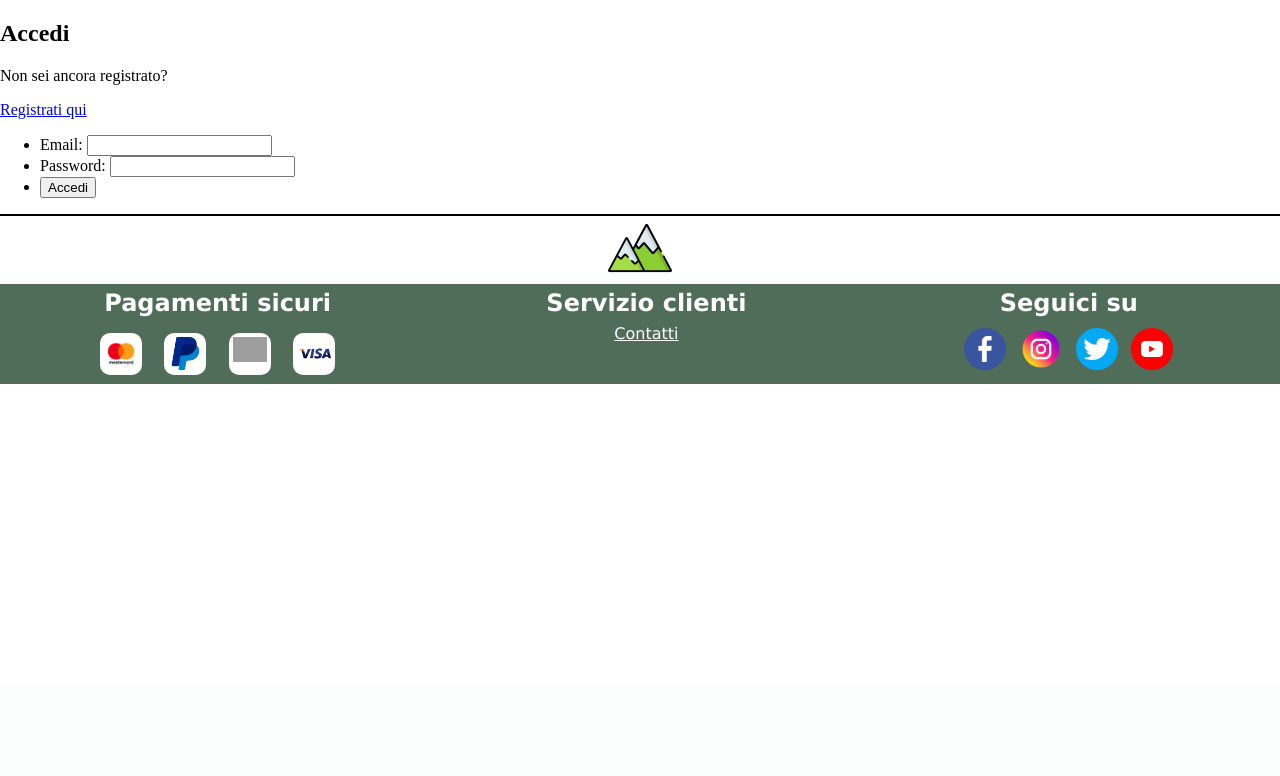
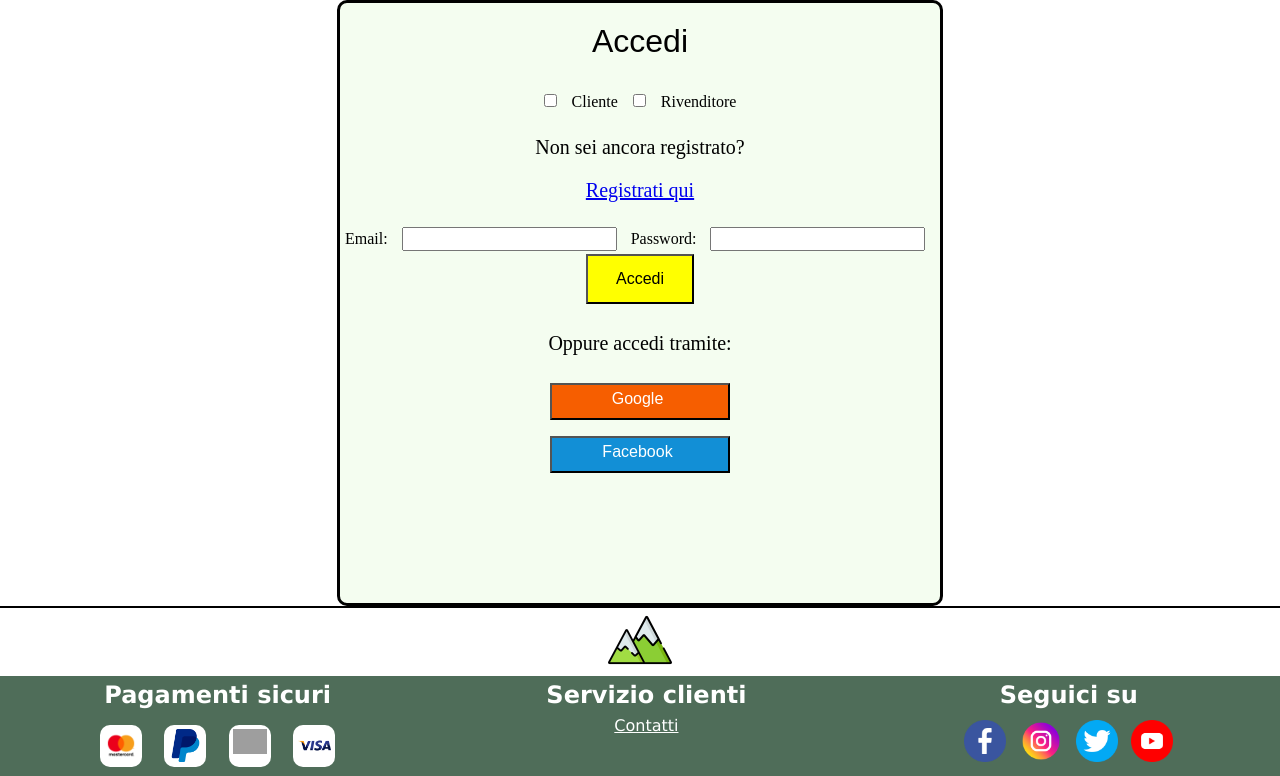
Before and after one commit to EdoardoPuce/webproject, a PHP site: page /login.php in a window 1280 px wide. Shown: the part 114-890 px from the top of the page. Before the commit the page ends 498 px from the top, so only its background shows below. Run offline with PHP 8.4, Linux system fonts and the light colour scheme; grey boxes are pictures that could not be loaded.

Commit message:
login css + checkbox

```diff
--- /dev/null
+++ b/css/login.css
@@ -0,0 +1,72 @@
+.container {
+    background-color: #F4FDF0;
+    border-style: solid;
+    border-radius: 10px;
+    border-width: medium;
+    width: 600px;
+    height: 600px;
+    margin: 0 auto;
+}
+.container > article > h1 {
+    font-family: sans-serif;
+    font-size: 30pt;
+    text-align: center;
+}
+
+.container > article > p {
+    font-family: serif;
+    font-size: 15pt;
+    text-align: center;
+}
+
+.container > article > form {
+    font-family: serif;
+    font-size: 15pt;
+    text-align: center;
+    margin-top: -10px;
+}
+
+form h2{
+    font-family: sans-serif;
+    font-size: 32px;
+    font-weight: 500;
+    line-height: 42px;
+    text-align: center;
+}
+
+label,input{
+    display:inline-block;
+    margin: 5px;
+    font-size: 16px;
+}
+
+button {
+  width: 18%;
+  background-color: yellow;
+  color: black;
+  font-size: 16px;
+  padding: 14px 20px;
+  margin: 8px 0;
+}
+
+button:hover{
+    background-color: orange;
+}
+
+.google button{
+  margin-left: 210px;
+  width: 180px;
+  padding: 5px 10px 10px 5px;
+  background-color: #F65E00;
+  color: white;
+  text-align: center;
+}
+
+.facebook button{
+  margin-left: 210px;
+  width: 180px;
+  padding: 5px 10px 10px 5px;
+  background-color: #128FD6;
+  color: white;
+  text-align: center;
+}
--- a/login.php
+++ b/login.php
@@ -8,6 +8,14 @@ if(isset($_POST["email"]) && isset($_POST["password"])){ //controllo se email e
         $templateParams["errorelogin"] = "Errore! Email o password errate!";
     }
     else{
+
+        if($_POST['persona1'] == "cliente"){
+            registerLoggedUser($login_result[0],1);
+        }
+        else {
+            registerLoggedUser($login_result[0],0);
+        }
+
         //login effettuato con successo
         registerLoggedUser($login_result[0]);
     }
@@ -15,7 +23,7 @@ if(isset($_POST["email"]) && isset($_POST["password"])){ //controllo se email e
 
 if(isUserLoggedIn()){
     $templateParams["titolo"] = "Cliente";
-    $templateParams["nome"] = "login-home.php";
+    $templateParams["nome"] = "login.home.php";
 }
 else{
     $templateParams["titolo"] = "Login";
--- a/template/login-form.php
+++ b/template/login-form.php
@@ -1,21 +1,38 @@
-<form action="#" method="POST">
+<link href="/css/login.css" rel="stylesheet" type="text/css"/>
+<div class="container">
+<article>
+    <form action="#" method="POST">
      <h2>Accedi</h2>
+     <form method="POST">
+        <input type="checkbox" id="persona1" name="persona1" value="cliente">
+        <label for="cliente"> Cliente </label>
+        <input type="checkbox" id="persona2" name="persona2" value="rivenditore">
+        <label for="persona"> Rivenditore </label>
+    </form>
      <p> Non sei ancora registrato?</p>
-     <p><a href="registrati.php"> Registrati qui</a></p>
+     <p><a href="/template/-form.php"> Registrati qui</a></p>
+     <div class="login">
      <?php if(isset($templateParams["errorelogin"])): ?>
      <p><?php echo $templateParams["errorelogin"]; ?></p>
      <?php endif; ?>
-     <ul>
-          <li>
-              <label for="email">Email:</label>
-              <input type="text" id="email" name="email" />
-            </li>
-            <li>
-                <label for="password">Password:</label>
-                <input type="password" id="password" name="password"/>
-            </li>
-            <li>
-                <input type="submit" name="submit" value="Accedi"/>
-                </li>
-            </ul>
- </form>
+     <form>
+        <label for="email"> Email: </label>
+        <input type="text" id="email" name="email"/>
+        <label for="password"> Password: </label>
+        <input type="password" id="password" name="password"/>
+    </form>
+    </div>
+    <form action="/template/homepage.php">
+    <button type="submit"> Accedi </button>
+    </form>
+    <p> Oppure accedi tramite:</p>
+    <div class= "social">
+        <div class="google">
+        <button type="submit"> Google </button>
+        </div>
+        <div class="facebook">
+        <button type="submit"> Facebook </button>
+        </div>
+    </div>
+</article>
+</div>
--- a/utils/function.php
+++ b/utils/function.php
@@ -48,7 +48,8 @@ function uploadImage($path, $image){
     return array($result, $msg);
 }
 
-function registerLoggedUser($user){
+function registerLoggedUser($user, $cliente){
+    $_SESSION['value'] = $cliente;
     $_SESSION["idcliente"] = $user["idCliente"];
     $_SESSION["email"] = $user["email"];
     $_SESSION["nome"] = $user["nome"];
```
